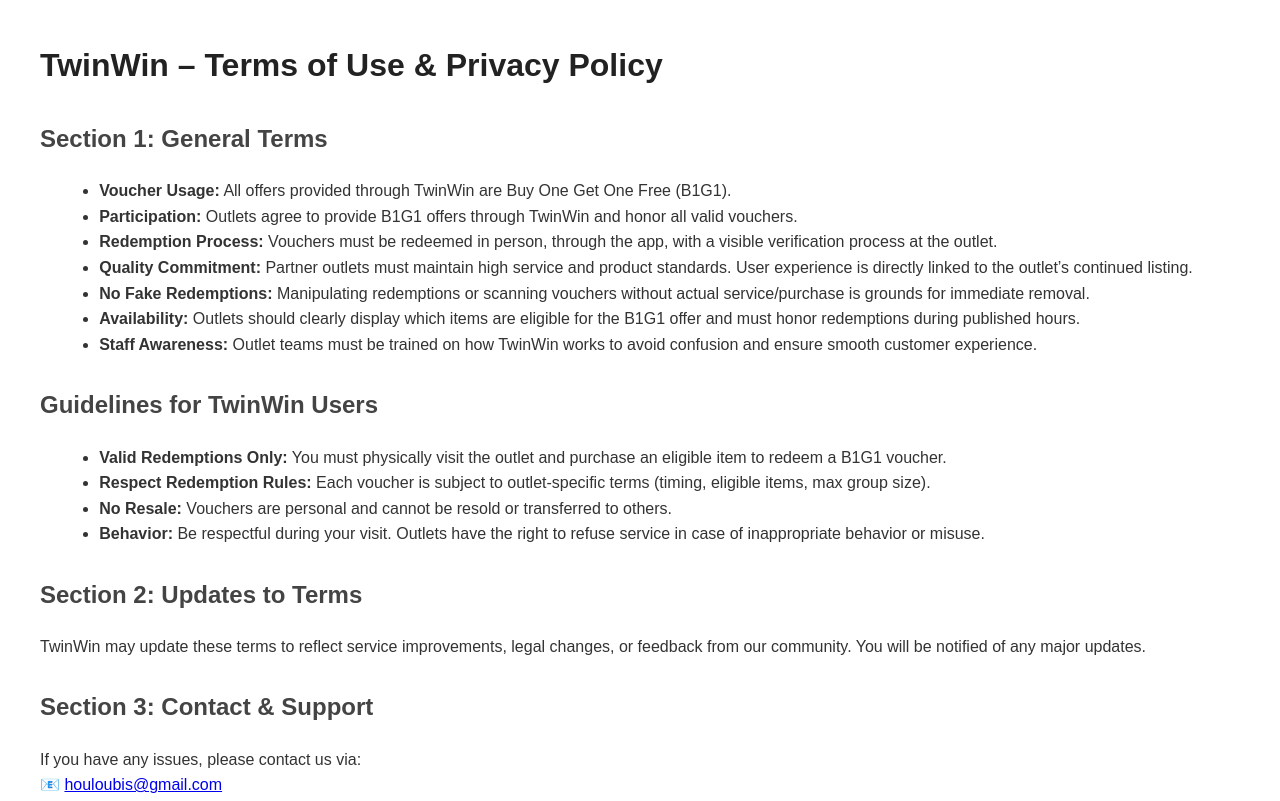
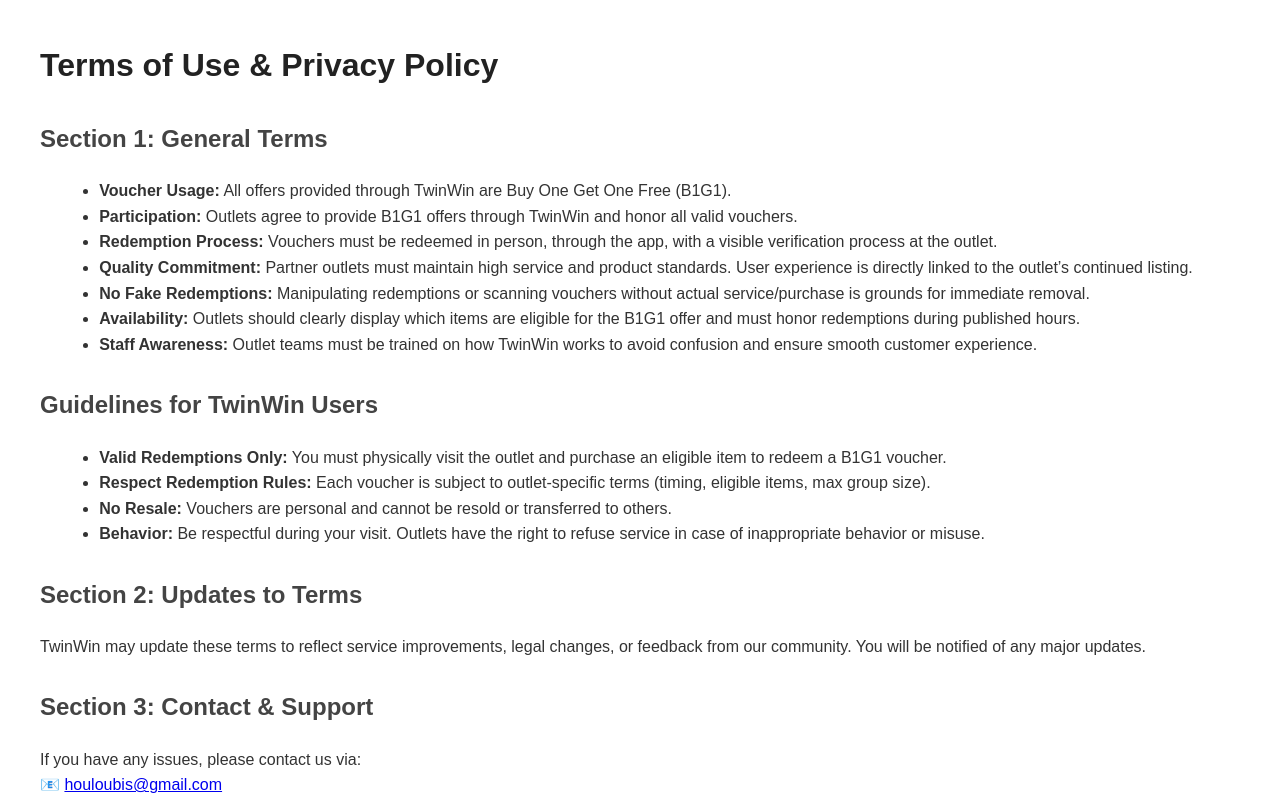
Before and after one commit to Saria-houloubi/tw-pp, a plain HTML site: page index.html in a window 1280 px wide. Shown: the top 801 px of the page. Drawn offline with Linux system fonts and the light colour scheme.

Commit message:
Update index.html

```diff
--- a/index.html
+++ b/index.html
@@ -12,7 +12,7 @@
     </style>
 </head>
 <body>
-<h1>TwinWin – Terms of Use & Privacy Policy</h1>
+<h1>Terms of Use & Privacy Policy</h1>
 
 <h2>Section 1: General Terms</h2>
 <ul>
```
